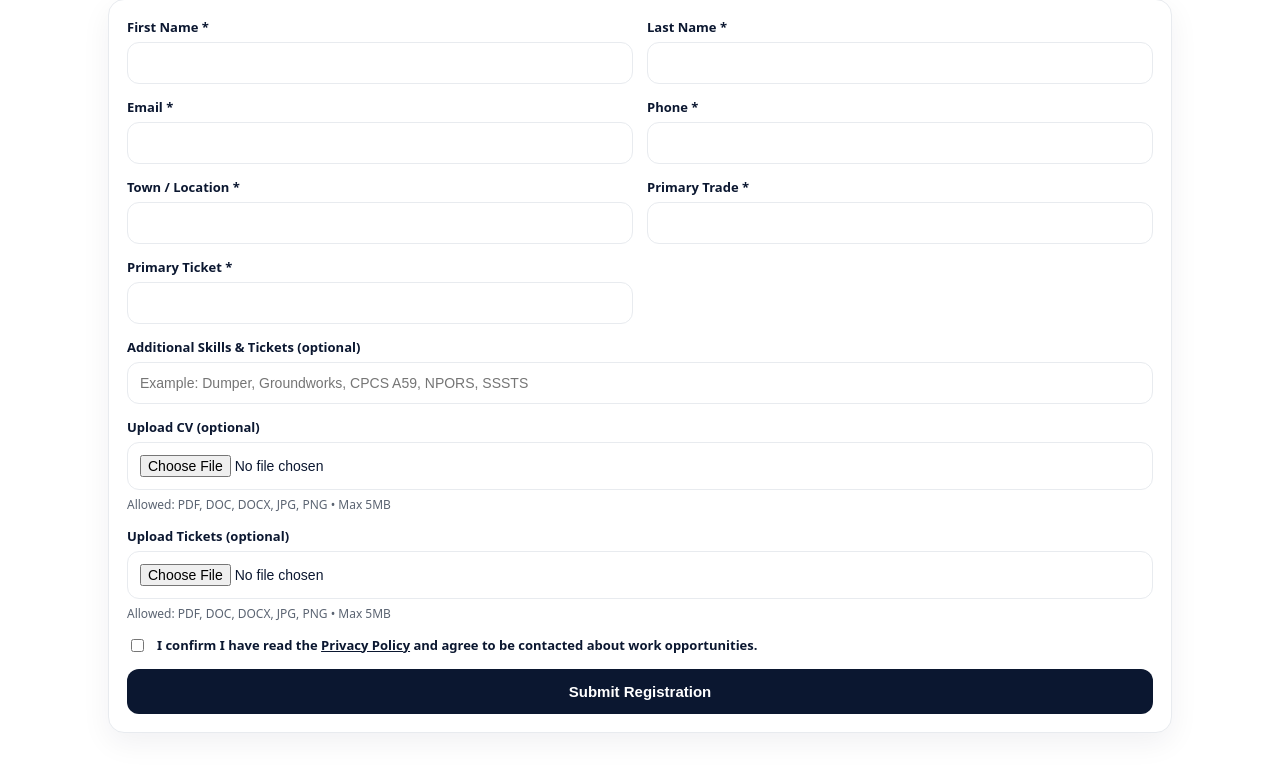
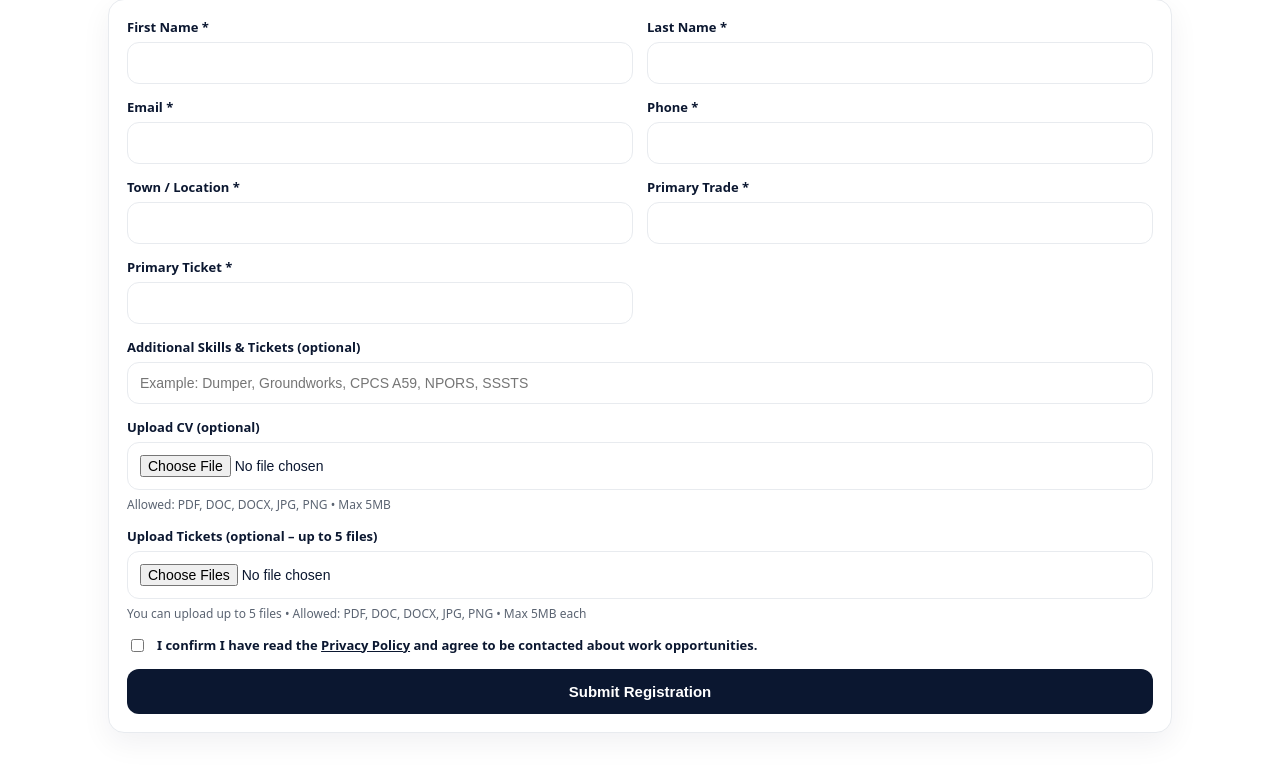
Before and after one commit to VladLevinte/valerec-site, a Flask app: page /register in a window 1280 px wide. Shown: the part 232-1011 px from the top of the page. Run offline with Flask 3, Linux system fonts and the light colour scheme.

Commit message:
Update register.html

```diff
--- a/templates/register.html
+++ b/templates/register.html
@@ -84,11 +84,11 @@
         <div class="hint">Allowed: PDF, DOC, DOCX, JPG, PNG • Max 5MB</div>
       </div>
 
-      <div class="field full">
-        <label>Upload Tickets (optional)</label>
-        <input type="file" name="tickets" accept=".pdf,.doc,.docx,.jpg,.jpeg,.png">
-        <div class="hint">Allowed: PDF, DOC, DOCX, JPG, PNG • Max 5MB</div>
-      </div>
+     <div class="field full">
+  <label>Upload Tickets (optional – up to 5 files)</label>
+  <input type="file" name="tickets" accept=".pdf,.doc,.docx,.jpg,.jpeg,.png" multiple>
+  <div class="hint">You can upload up to 5 files • Allowed: PDF, DOC, DOCX, JPG, PNG • Max 5MB each</div>
+</div>
 
       <div class="field full">
         <label style="display:flex; gap:10px; align-items:flex-start; font-weight:700;">
```
